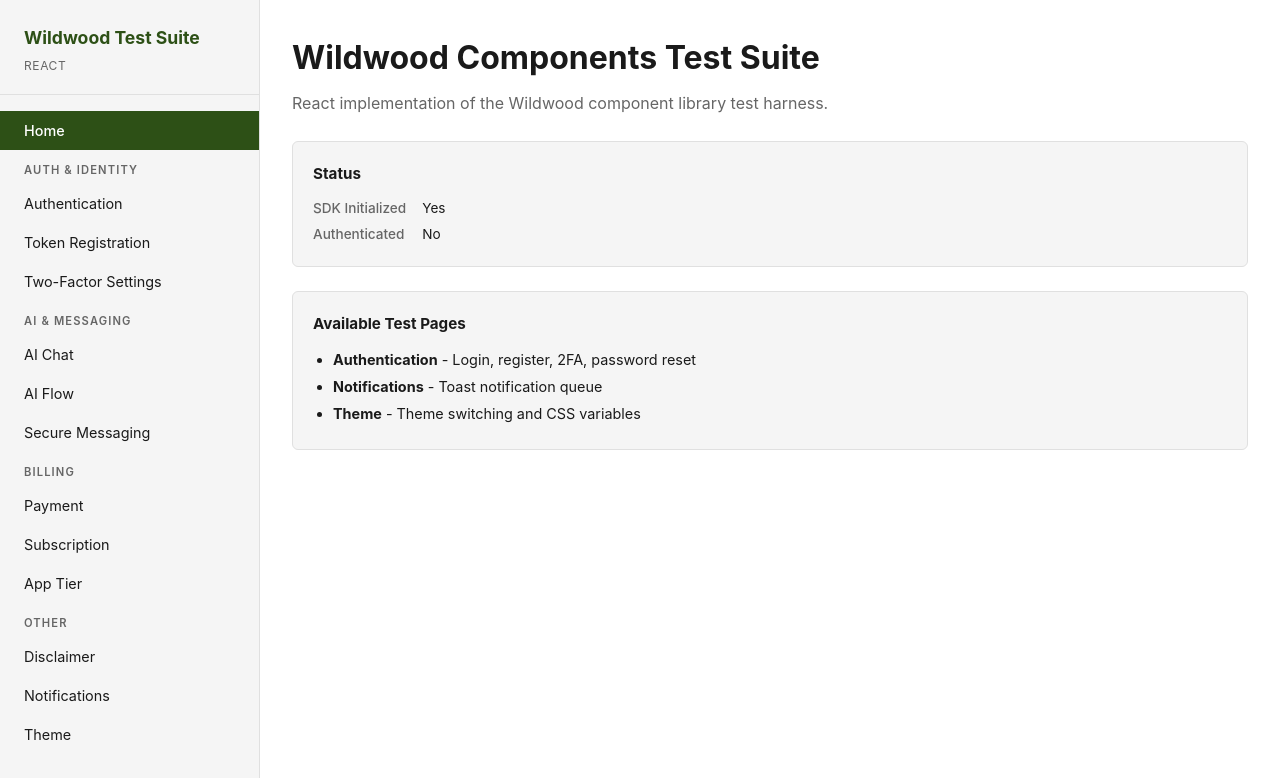
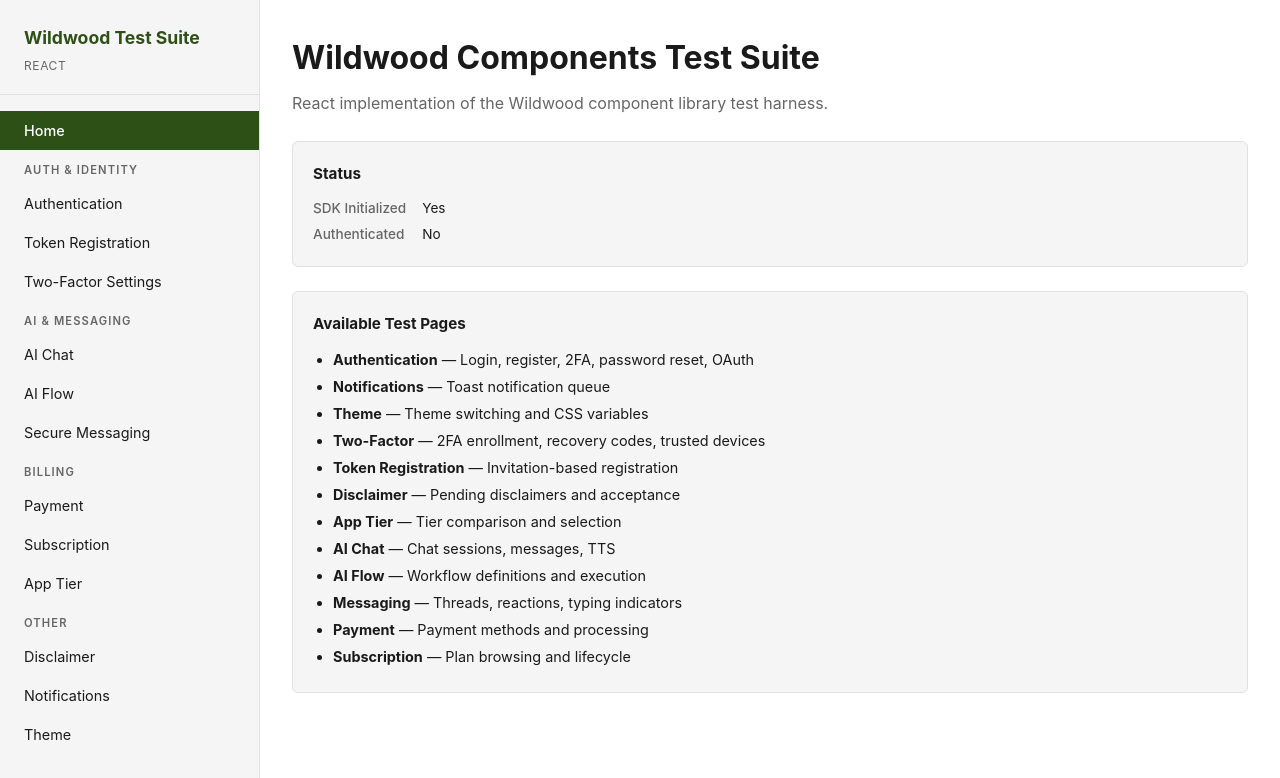
Before and after one commit to WildwoodWorks/WildwoodComponents.JS, a React (Vite) app in the folder WildwoodComponentsTestSuite.React/: page / in a window 1280 px wide. Shown: the top 778 px of the page. Built offline with nearby package versions, Linux system fonts and the light colour scheme.

Commit message:
List all 12 test pages on Home page
Previously only listed 3 pages. Now shows all available component
test pages with descriptions.

```diff
--- a/WildwoodComponentsTestSuite.React/src/pages/Home.tsx
+++ b/WildwoodComponentsTestSuite.React/src/pages/Home.tsx
@@ -27,9 +27,18 @@ export function Home() {
       <div className="status-card">
         <h3>Available Test Pages</h3>
         <ul>
-          <li><strong>Authentication</strong> - Login, register, 2FA, password reset</li>
-          <li><strong>Notifications</strong> - Toast notification queue</li>
-          <li><strong>Theme</strong> - Theme switching and CSS variables</li>
+          <li><strong>Authentication</strong> — Login, register, 2FA, password reset, OAuth</li>
+          <li><strong>Notifications</strong> — Toast notification queue</li>
+          <li><strong>Theme</strong> — Theme switching and CSS variables</li>
+          <li><strong>Two-Factor</strong> — 2FA enrollment, recovery codes, trusted devices</li>
+          <li><strong>Token Registration</strong> — Invitation-based registration</li>
+          <li><strong>Disclaimer</strong> — Pending disclaimers and acceptance</li>
+          <li><strong>App Tier</strong> — Tier comparison and selection</li>
+          <li><strong>AI Chat</strong> — Chat sessions, messages, TTS</li>
+          <li><strong>AI Flow</strong> — Workflow definitions and execution</li>
+          <li><strong>Messaging</strong> — Threads, reactions, typing indicators</li>
+          <li><strong>Payment</strong> — Payment methods and processing</li>
+          <li><strong>Subscription</strong> — Plan browsing and lifecycle</li>
         </ul>
       </div>
     </div>
```
